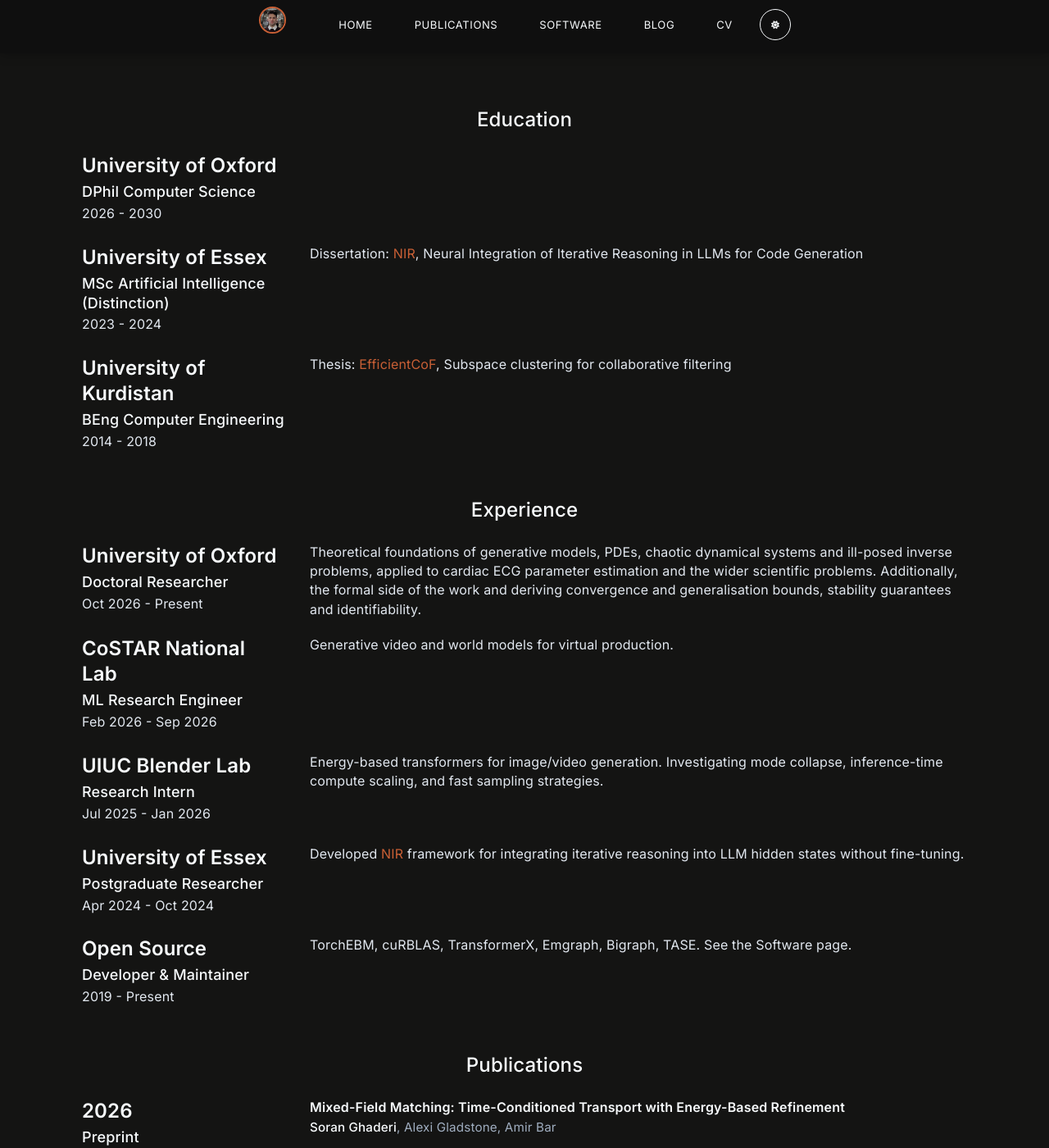
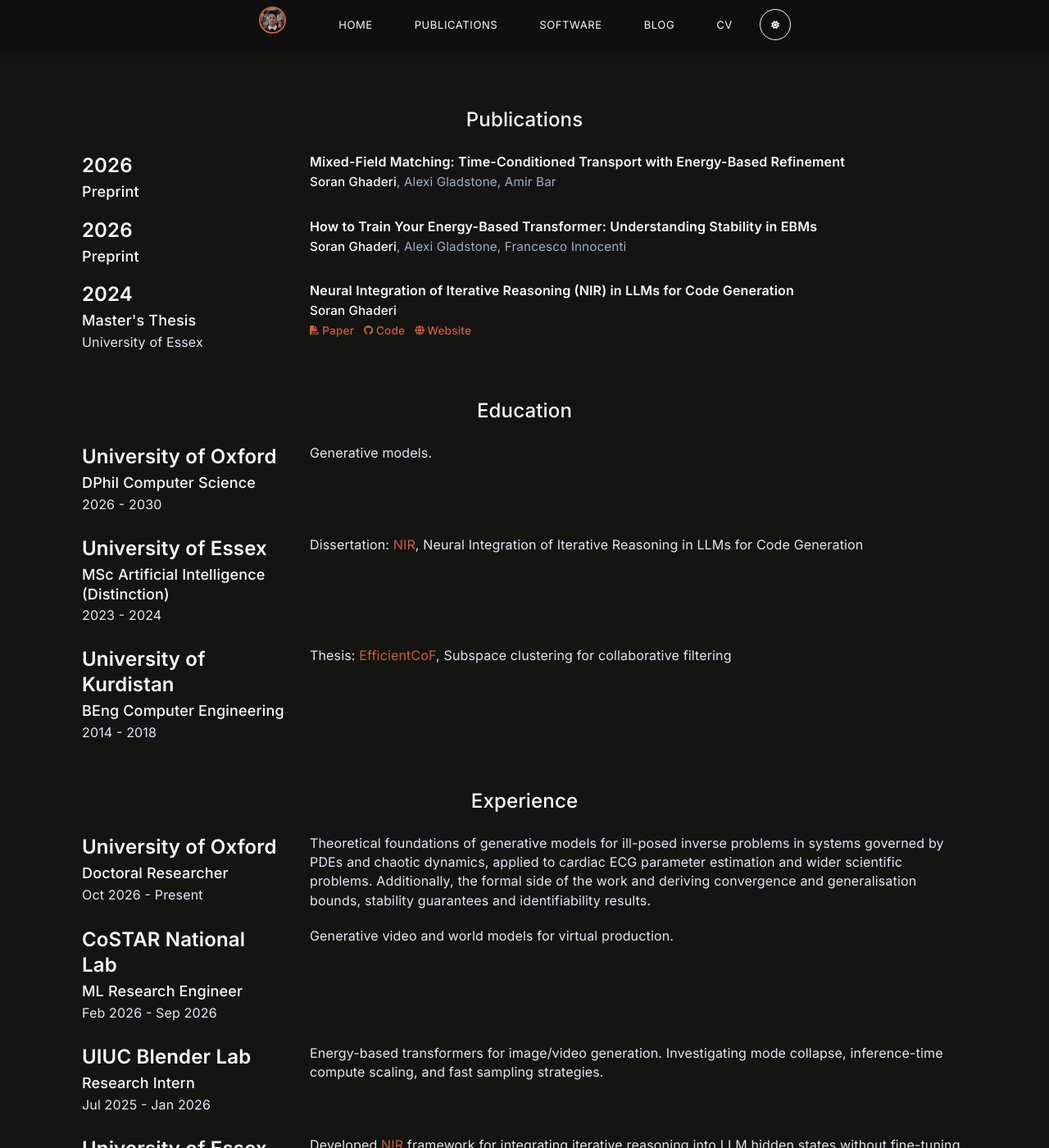
Before and after one commit to soran-ghaderi/soran-ghaderi.github.io, a Jekyll site: the page built from _pages/cv.html, in a window 1280 px wide and 1400 px high. Shown: the whole window at 82% size. Built offline with Jekyll 4.4.1, drawn with Linux system fonts in a browser that asks for light colours; nearby versions of some CDN libraries; some of the changed text lies outside the part shown.

Commit message:
docs: fix cv

```diff
--- a/_data/education.yml
+++ b/_data/education.yml
@@ -2,7 +2,8 @@
   name: University of Oxford
   dates: 2026 - 2030
   qualification: DPhil Computer Science
-  # description: |
+  description: |
+    Generative models.
 
 - layout: left
   name: University of Essex
--- a/_data/experience.yml
+++ b/_data/experience.yml
@@ -3,7 +3,7 @@
   job_title: Doctoral Researcher
   dates: Oct 2026 - Present
   description: |
-    Theoretical foundations of generative models, PDEs, chaotic dynamical systems and ill-posed inverse problems, applied to cardiac ECG parameter estimation and the wider scientific problems. Additionally, the formal side of the work and deriving convergence and generalisation bounds, stability guarantees and identifiability.
+    Theoretical foundations of generative models for ill-posed inverse problems in systems governed by PDEs and chaotic dynamics, applied to cardiac ECG parameter estimation and wider scientific problems. Additionally, the formal side of the work and deriving convergence and generalisation bounds, stability guarantees and identifiability results.
 
 - layout: left
   company: CoSTAR National Lab
--- a/_pages/cv.html
+++ b/_pages/cv.html
@@ -6,17 +6,17 @@ comments: false
 ---
 
 <div class="container cv-container">
+    {%- if site.data.publication.size > 0 -%}
+    {%- assign cv_publication_title = site.publication_title | default: "Publications" -%}
+    {%- include publication-rows.html items=site.data.publication title=cv_publication_title -%}
+    {%- endif -%}
+
     {%- if site.data.education.size > 0 -%}
     {%- include education.html -%}
     {%- endif -%}
 
     {%- if site.data.experience.size > 0 -%}
     {%- include experience.html -%}
-    {%- endif -%}
-
-    {%- if site.data.publication.size > 0 -%}
-    {%- assign cv_publication_title = site.publication_title | default: "Publications" -%}
-    {%- include publication-rows.html items=site.data.publication title=cv_publication_title -%}
     {%- endif -%}
 
     {%- if site.data.awards.size > 0 -%}
```
